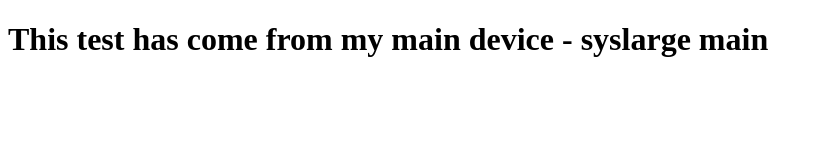
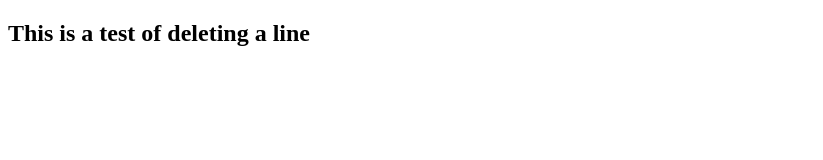
Before and after one commit to ajameslarner/CFT2111-JS-Development, a plain HTML site: page index.html in a window 1280 px wide. Shown: the whole page, without its empty margins (0-823 px from the left). Drawn offline with Linux system fonts and the light colour scheme.

Commit message:
delete-test

```diff
--- a/index.html
+++ b/index.html
@@ -6,8 +6,7 @@
     <title>Anthony James | Portfolio</title>
 </head>
 <body>
-
-    <h1>This test has come from my main device - syslarge main</h1>
+    <h2>This is a test of deleting a line</h2>
 
 
 
```
